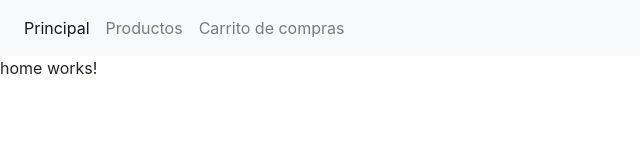
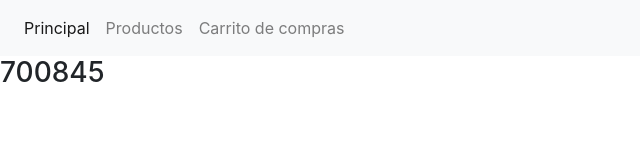
Before and after one commit to javiertlopez/Productos, an Angular app: page /home in a window 1280 px wide. Shown: the top 160 px of the page, without its empty margins (0-640 px from the left). Built offline with nearby package versions, Linux system fonts and the light colour scheme.

Commit message:
Add mail

```diff
--- a/src/app/home/home.component.html
+++ b/src/app/home/home.component.html
@@ -1,3 +1,3 @@
-<p>
-  home works!
-</p>
+<h3 class="display-5 mx-auto">
+    700845
+</h3>
```
